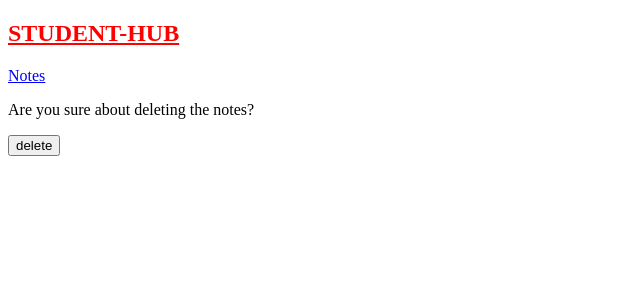
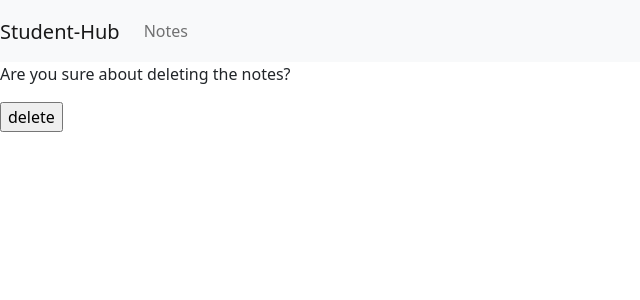
Before and after one commit to QuaackQuaack/Student-Hub, a Django app: page /notes/1/delete in a window 1280 px wide. Shown: the top 300 px of the page, without its empty margins (0-640 px from the left). Run offline with Django 4.2, Linux system fonts and the light colour scheme; tables that the repository leaves empty hold one stand-in row (values such as "Sample post").

Commit message:
Style : adding of navbar

```diff
--- a/templates/_base.html
+++ b/templates/_base.html
@@ -5,18 +5,27 @@
 		<title>
 			{% block head %} Student Hub {% endblock head %}
 		</title>
+		<link href="https://cdn.jsdelivr.net/npm/bootstrap@5.1.3/dist/css/bootstrap.min.css" rel="stylesheet" integrity="sha384-1BmE4kWBq78iYhFldvKuhfTAU6auU8tT94WrHftjDbrCEXSU1oBoqyl2QvZ6jIW3" crossorigin="anonymous">
 		<link rel = 'stylesheet' href ='{% static 'css/base.css' %}'>
 		<script src = "{% static 'js/base.js' %}"></script>
 	</head>
 	<body>
-		<div class = "home">
-			<h2><a href ="{% url 'home' %}">STUDENT-HUB</a></h2>
-		</div>
-		<div class = "notesbro">
-			<p><a href = "{% url 'noteshome' %}">Notes</a></p>
-		</div>
-		{% block content %}
-		{% endblock content %}
+		<nav class="navbar navbar-expand-lg navbar-light bg-light">
+			<h2><a class="navbar-brand" href="{% url 'home' %}">Student-Hub</a></h2>
+			<button class="navbar-toggler" type="button" data-toggle="collapse" data-target="#navbarSupportedContent" aria-controls="navbarSupportedContent" aria-expanded="false" aria-label="Toggle navigation">
+				<span class="navbar-toggler-icon"></span>
+			</button>
 
+			<div class="collapse navbar-collapse" id="navbarSupportedContent">
+				<ul class="navbar-nav mr-auto">
+					<li class="nav-item active">
+						<a class="nav-link" href="{% url 'noteshome' %}">Notes</a>
+					</li>
+			</div>
+			</nav>
+			{% block content %}
+			{% endblock content %}
+
+			<script src="https://cdn.jsdelivr.net/npm/bootstrap@5.1.3/dist/js/bootstrap.bundle.min.js" integrity="sha384-ka7Sk0Gln4gmtz2MlQnikT1wXgYsOg+OMhuP+IlRH9sENBO0LRn5q+8nbTov4+1p" crossorigin="anonymous"></script>
 	</body>
 </html>
```
Also changed, not shown: 1 other file.
